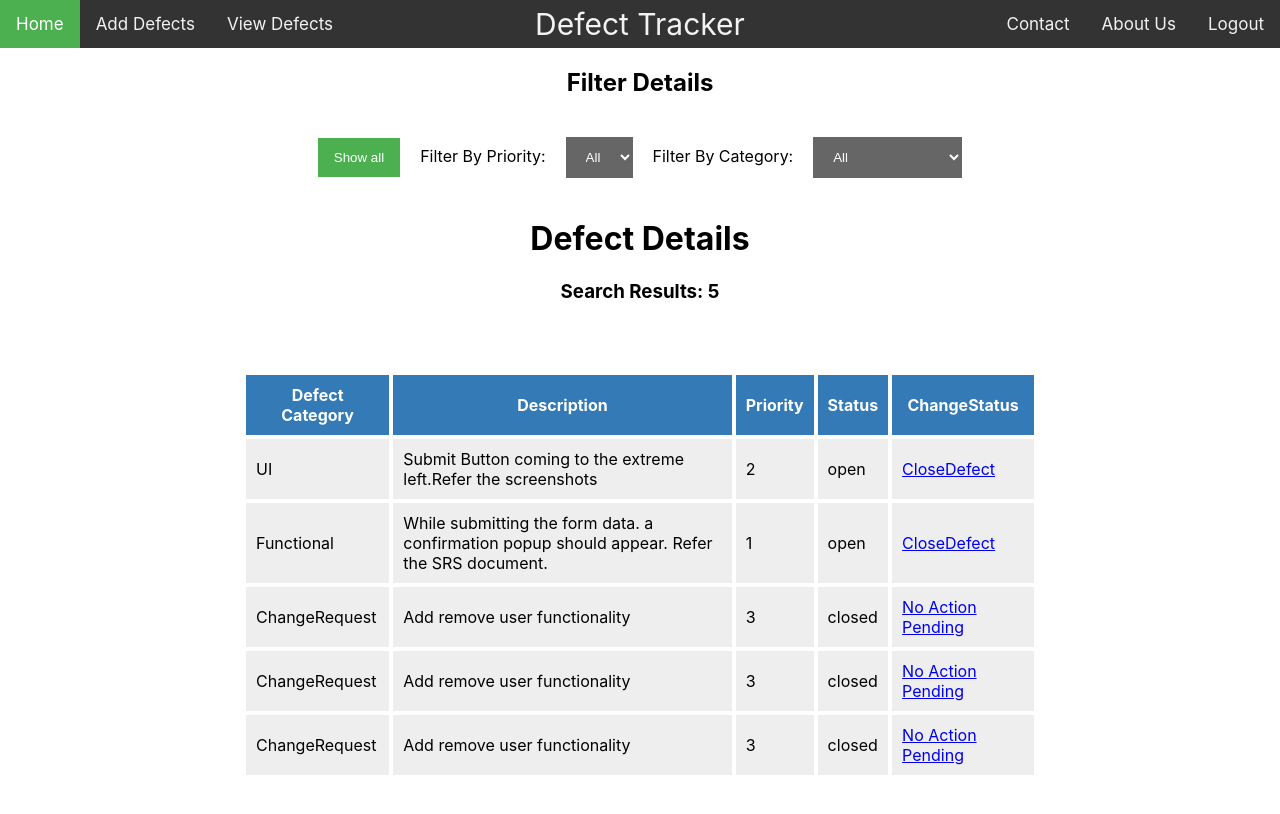
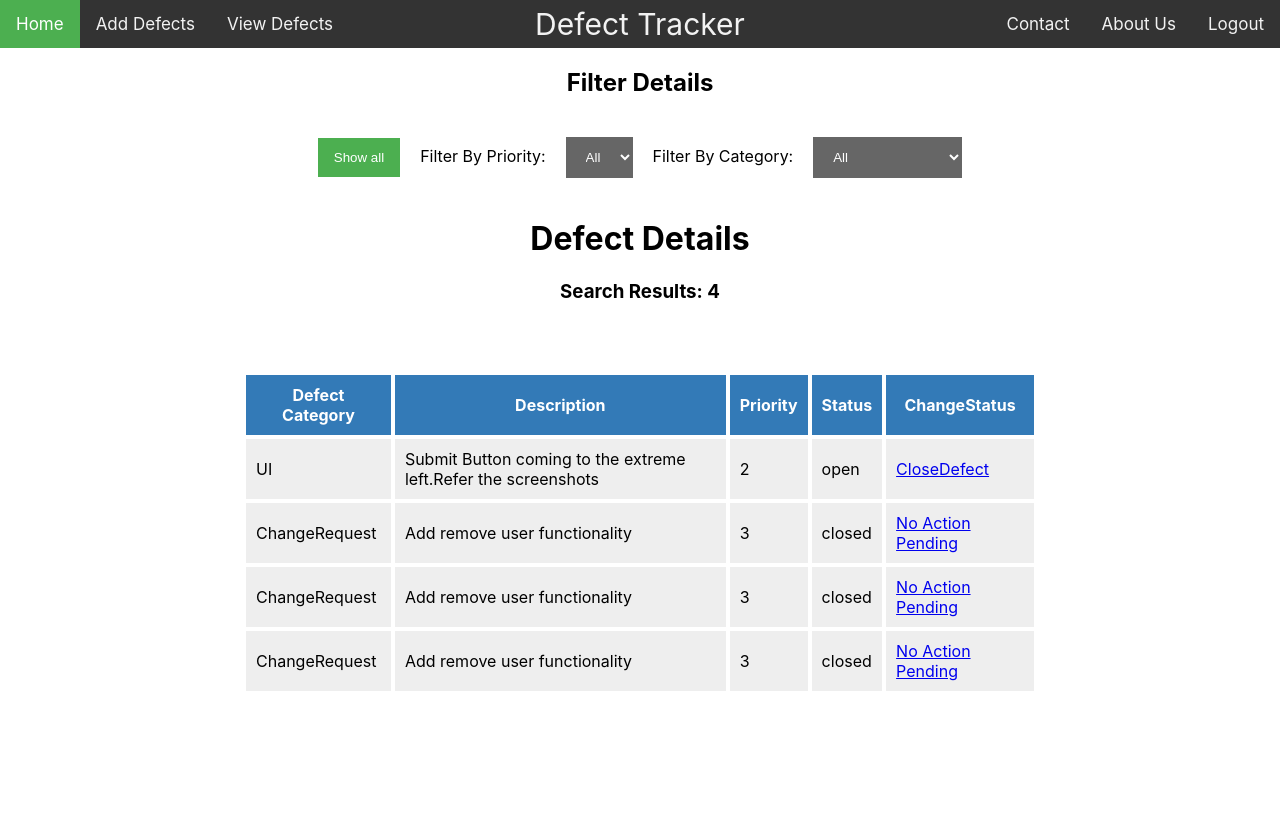
Before and after one commit to luvnits94/defect-tracker, a React (Create React App) app: page / in a window 1280 px wide. Shown: the top 814 px of the page. Built offline with nearby package versions, Linux system fonts and the light colour scheme.

Commit message:
updated DefectDetailsComponent

```diff
--- a/src/DefectListComponents.js
+++ b/src/DefectListComponents.js
@@ -3,28 +3,35 @@ import './DefectListComponent.css'
 
 class DefectListComponent extends React.Component{
     render(){
+        var defects =
+        [
+            { id:101,category: "UI", description: 'Submit Button coming to the extreme left.Refer the screenshots ', priority: 2, status:"open", changeStatus:"CloseDefect"},
+            // { id:102,category: "Functional", description: 'While submitting the form data. a confirmation popup should appear. Refer the SRS document.', priority:1, status:"open", changeStatus:"CloseDefect"},
+            { id:103,category: "ChangeRequest", description: 'Add remove user functionality',priority:3, status:"closed", changeStatus:"No Action Pending"},
+            { id:104,category: "ChangeRequest", description: 'Add remove user functionality',priority:3, status:"closed", changeStatus:"No Action Pending"},
+            { id:105,category: "ChangeRequest", description: 'Add remove user functionality',priority:3, status:"closed", changeStatus:"No Action Pending"}
+          ]
+        //   []
         return(
             <>
                 <DefectTrackerNavBarComponent />
                 <DefectFilterComponent />
-                <DefectDetailsComponent />
+                <DefectDetailsComponent defects={defects}/>
             </>
         )
     }
 }
 
-function DefectDetailsComponent(){
-        var defects = [
-            { id:101,category: "UI", description: 'Submit Button coming to the extreme left.Refer the screenshots ', priority: 2, status:"open", changeStatus:"CloseDefect"},
-            { id:102,category: "Functional", description: 'While submitting the form data. a confirmation popup should appear. Refer the SRS document.', priority:1, status:"open", changeStatus:"CloseDefect"},
-            { id:103,category: "ChangeRequest", description: 'Add remove user functionality',priority:3, status:"closed", changeStatus:"No Action Pending"},
-            { id:104,category: "ChangeRequest", description: 'Add remove user functionality',priority:3, status:"closed", changeStatus:"No Action Pending"},
-            { id:105,category: "ChangeRequest", description: 'Add remove user functionality',priority:3, status:"closed", changeStatus:"No Action Pending"}
-          ]
+class DefectDetailsComponent extends React.Component{
+        render(){
+            if(this.props.defects.length == "0"){
+                return(<h3 style={{textAlign:'center'}}>No Results to be displayed </h3>)
+            }
+            else{
                 return(
                     <>
                         <h1 style={{textAlign:'center'}}>Defect Details</h1>
-                <h3 style={{textAlign:'center'}}>Search Results: {defects.length}</h3>
+                        <h3 style={{textAlign:'center'}}>Search Results: {this.props.defects.length}</h3>
                         <table style={{tableLayout:'auto'}} id="defect-details-table">
                             <thead>
                                 <tr>
@@ -36,7 +43,7 @@ function DefectDetailsComponent(){
                                 </tr>
                             </thead>
                             <tbody>
-                    {defects.map(defect => {
+                            {this.props.defects.map(defect => {
                                 return(
                                     <Defect id={defect.id} description={defect.description} category={defect.category} priority={defect.priority} status={defect.status} changeStatus={defect.changeStatus}/>
                                 )
@@ -46,6 +53,8 @@ function DefectDetailsComponent(){
                         </table>
                     </>
                 )
+            }
+        }
 }
 
 function DefectTrackerNavBarComponent (){
```
Lines whose indentation alone changed are shown as unchanged.
